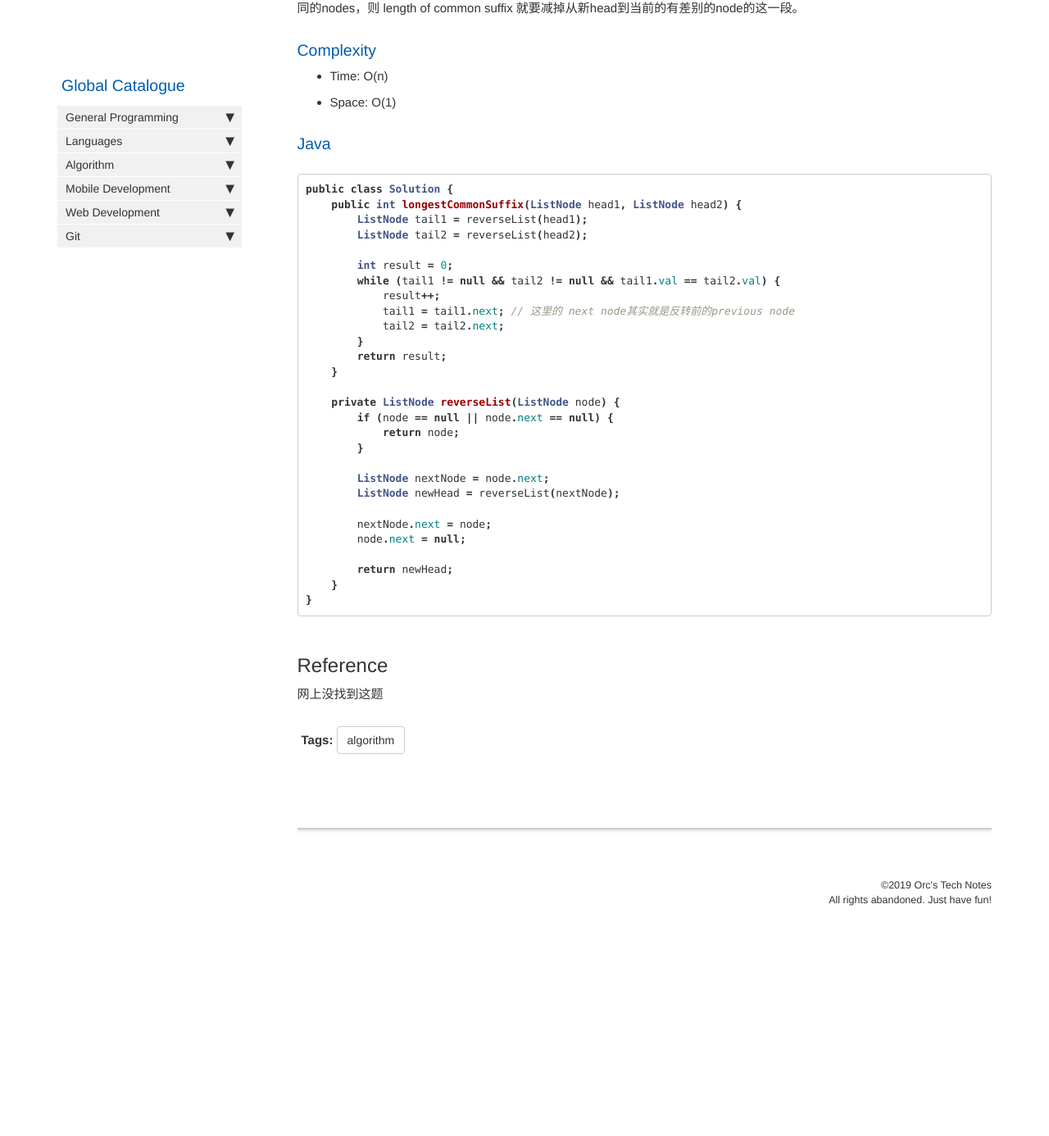
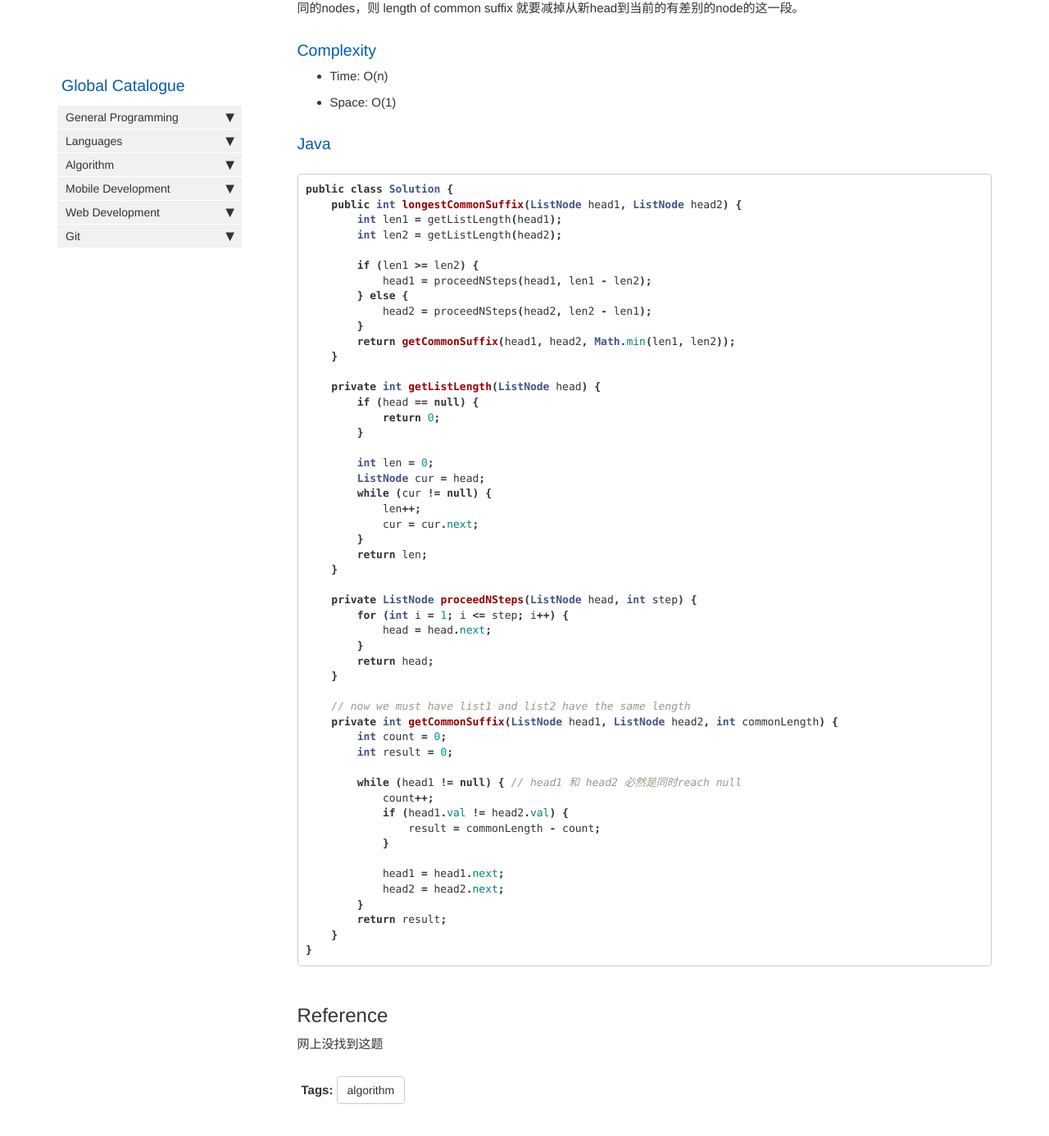
Before and after one commit to HungryOrc/hungryorc.github.io, a Jekyll site: the page built from pages/algorithm/algorithm_common_suffix_of_two_lists.md, in a window 1280 px wide and 1400 px high, scrolled down 1750 px. Shown: the top 1386 px of the window at 82% size. Built offline with Jekyll 4.4.1, drawn with Linux system fonts in a browser that asks for light colours; nearby versions of some CDN libraries; comment, search, counter and statistics services are not loaded; before the commit the page ends 2907 px from its top, so only the background shows below that.

Commit message:
Update algorithm_common_suffix_of_two_lists.md

````diff
--- a/pages/algorithm/algorithm_common_suffix_of_two_lists.md
+++ b/pages/algorithm/algorithm_common_suffix_of_two_lists.md
@@ -87,30 +87,53 @@ a->b->c->b->c->d
 ```java
 public class Solution {
     public int longestCommonSuffix(ListNode head1, ListNode head2) {
-        ListNode tail1 = reverseList(head1);
-        ListNode tail2 = reverseList(head2);
+        int len1 = getListLength(head1);
+        int len2 = getListLength(head2);
 
+        if (len1 >= len2) {
+            head1 = proceedNSteps(head1, len1 - len2);
+        } else {
+            head2 = proceedNSteps(head2, len2 - len1);
+        }
+        return getCommonSuffix(head1, head2, Math.min(len1, len2));
+    }
+
+    private int getListLength(ListNode head) {
+        if (head == null) {
+            return 0;
+        }
+
+        int len = 0;
+        ListNode cur = head;
+        while (cur != null) {
+            len++;
+            cur = cur.next;
+        }
+        return len;
+    }
+
+    private ListNode proceedNSteps(ListNode head, int step) {
+        for (int i = 1; i <= step; i++) {
+            head = head.next;
+        }
+        return head;
+    }
+
+    // now we must have list1 and list2 have the same length
+    private int getCommonSuffix(ListNode head1, ListNode head2, int commonLength) {
+        int count = 0;
         int result = 0;
-        while (tail1 != null && tail2 != null && tail1.val == tail2.val) {
-            result++;
-            tail1 = tail1.next; // 这里的 next node其实就是反转前的previous node
-            tail2 = tail2.next;
+
+        while (head1 != null) { // head1 和 head2 必然是同时reach null
+            count++;
+            if (head1.val != head2.val) {
+                result = commonLength - count;
+            }
+
+            head1 = head1.next;
+            head2 = head2.next;
         }
         return result;
-    }
-
-    private ListNode reverseList(ListNode node) {
-        if (node == null || node.next == null) {
-            return node;
-        }
-
-        ListNode nextNode = node.next;
-        ListNode newHead = reverseList(nextNode);
-
-        nextNode.next = node;
-        node.next = null;
-
-        return newHead;
     }
 }
 ```
````
